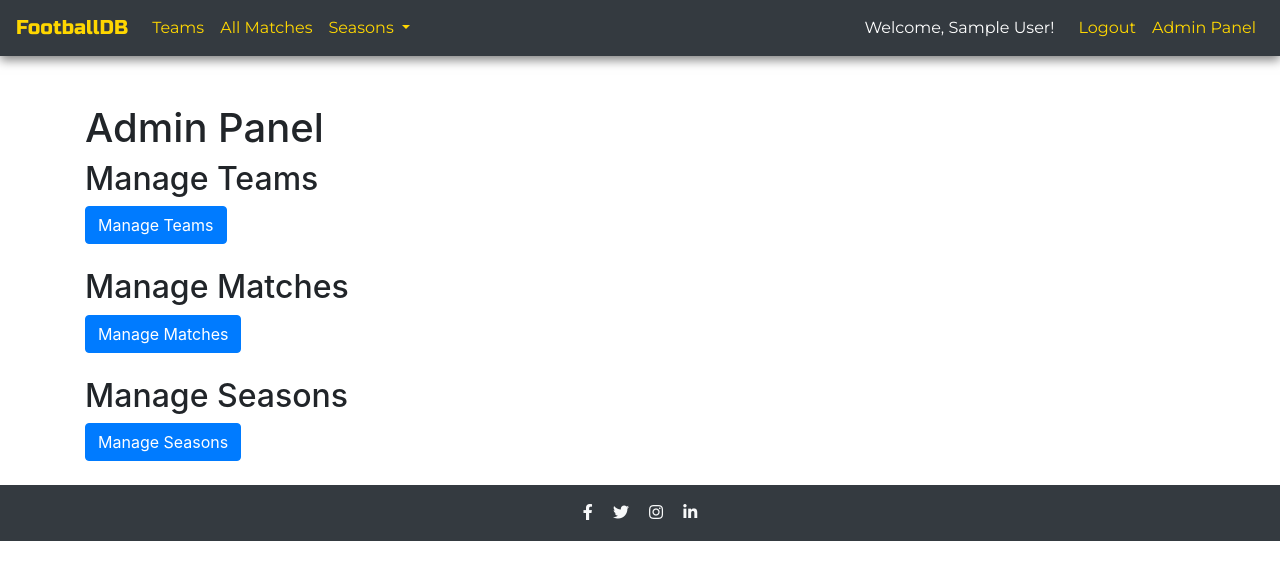
After one commit to gezmisozkan/database-3Kan, a Flask app: page /admin in a window 1280 px wide. The commit adds this page. Shown: the top 580 px of the page. Run offline with Flask 3, Linux system fonts and the light colour scheme; the visitor is signed in with stand-in values (Sample User, id 1); data that the repository does not hold is empty.

Commit message:
admin panel and on delete and on update cascade are added.

```diff
--- a/sql-queries/tables.sql
+++ b/sql-queries/tables.sql
@@ -44,8 +44,8 @@ CREATE TABLE standings (
     points INT NOT NULL,
     point_adjustment INT NOT NULL DEFAULT 0,
 
-    -- FOREIGN KEY (team_name) REFERENCES teams(team_name),
-    FOREIGN KEY (team_id) REFERENCES teams(team_id)
+    FOREIGN KEY (team_id) REFERENCES teams(team_id) ON DELETE CASCADE ON UPDATE CASCADE,
+    FOREIGN KEY (season_id) REFERENCES seasons(season_id) ON DELETE CASCADE ON UPDATE CASCADE
 );
 
 
@@ -72,15 +72,12 @@ create table matches(
     away_team_win BOOLEAN NOT NULL,
     draw BOOLEAN NOT NULL,
 
-    -- FOREIGN KEY (season_id) REFERENCES seasons(season_id),
-
-    -- FOREIGN KEY (home_team_id) REFERENCES teams(team_id),
-    -- FOREIGN KEY (away_team_id) REFERENCES teams(team_id),
+    FOREIGN KEY (home_team_id) REFERENCES teams(team_id) ON DELETE CASCADE ON UPDATE CASCADE,
+    FOREIGN KEY (away_team_id) REFERENCES teams(team_id) ON DELETE CASCADE ON UPDATE CASCADE,
+    FOREIGN KEY (season_id) REFERENCES seasons(season_id) ON DELETE CASCADE ON UPDATE CASCADE,
 
     CHECK (home_team_win + away_team_win + draw = 1),
-    CHECK (home_team_score_margin = -away_team_score_margin),
-    CHECK (season_id REGEXP '^S-[0-9]{4}-[0-9]+(-[A-Z])?$'),
-    CHECK (match_id REGEXP '^M-[0-9]{4}-[0-9]+(-[A-Z])?-[0-9]{3}$')
+    CHECK (home_team_score_margin = -away_team_score_margin)
 );
 
 CREATE TABLE appearances (
@@ -100,7 +97,6 @@ CREATE TABLE appearances (
     away_team BOOLEAN NOT NULL,
     goals_for INT DEFAULT 0,
     goals_against INT DEFAULT 0,
---    goal_difference INT GENERATED ALWAYS AS (goals_for - goals_against) STORED,
     goal_difference INT,
     result ENUM('win', 'lose', 'draw') NOT NULL,
     win BOOLEAN NOT NULL,
@@ -108,12 +104,10 @@ CREATE TABLE appearances (
     draw BOOLEAN NOT NULL,
     points INT DEFAULT 0,
 
-    -- FOREIGN KEY (match_id) REFERENCES matches(match_id),
-
-    -- FOREIGN KEY (season_id) REFERENCES seasons(season_id),
-
-    -- FOREIGN KEY (team_id) REFERENCES teams(team_id),
-    -- FOREIGN KEY (opponent_id) REFERENCES teams(team_id),
+    FOREIGN KEY (match_id) REFERENCES matches(match_id) ON DELETE CASCADE ON UPDATE CASCADE,
+    FOREIGN KEY (season_id) REFERENCES seasons(season_id) ON DELETE CASCADE ON UPDATE CASCADE,
+    FOREIGN KEY (team_id) REFERENCES teams(team_id) ON DELETE CASCADE ON UPDATE CASCADE,
+    FOREIGN KEY (opponent_id) REFERENCES teams(team_id) ON DELETE CASCADE ON UPDATE CASCADE,
 
     CHECK (win + lose + draw = 1),
     CHECK (home_team + away_team = 1)
--- a/sql-queries/user.sql
+++ b/sql-queries/user.sql
@@ -1,6 +1,8 @@
 CREATE TABLE User (
     id INT AUTO_INCREMENT PRIMARY KEY,
-    email VARCHAR(150) UNIQUE NOT NULL,
+    email VARCHAR(255) UNIQUE NOT NULL,
     password VARCHAR(255) NOT NULL,
-    full_name VARCHAR(150) NOT NULL
+    full_name VARCHAR(100) NOT NULL,
+    role ENUM('admin', 'user') DEFAULT 'user',
+    created_at TIMESTAMP DEFAULT CURRENT_TIMESTAMP
 );
--- a/website/__init__.py
+++ b/website/__init__.py
@@ -21,6 +21,8 @@ def create_app():
     from .models import User  # Import the User class
     @login_manager.user_loader
     def load_user(user_id):
+        if user_id == '1':  # Do not restore the admin user
+            return None
         try:
             cursor = g.db.cursor(dictionary=True)
             query = "SELECT * FROM User WHERE id = %s"
--- a/website/models.py
+++ b/website/models.py
@@ -1,11 +1,12 @@
 from flask_login import UserMixin
 
 class User(UserMixin):
-    def __init__(self, id, email, password, full_name):
+    def __init__(self, id, email, password, full_name, role='user'):
         self.id = id
         self.email = email
         self.password = password
         self.full_name = full_name
+        self.role = role
 
     @classmethod
     def from_dict(cls, user_dict):
@@ -16,7 +17,8 @@ class User(UserMixin):
             id=user_dict['id'],
             email=user_dict['email'],
             password=user_dict['password'],
-            full_name=user_dict['full_name']
+            full_name=user_dict['full_name'],
+            role=user_dict.get('role', 'user')
         )
 
     def get_id(self):
--- /dev/null
+++ b/website/templates/admin.html
@@ -0,0 +1,17 @@
+{% extends 'base.html' %}
+
+{% block title %}Admin Panel{% endblock %}
+
+{% block content %}
+<h1>Admin Panel</h1>
+
+<h2>Manage Teams</h2>
+<a href="{{ url_for('views.teams') }}" class="btn btn-primary mb-4">Manage Teams</a>
+
+<h2>Manage Matches</h2>
+<a href="{{ url_for('views.matches') }}" class="btn btn-primary mb-4">Manage Matches</a>
+
+<h2>Manage Seasons</h2>
+<a href="{{ url_for('views.search_seasons') }}" class="btn btn-primary mb-4">Manage Seasons</a>
+
+{% endblock %}
--- a/website/templates/base.html
+++ b/website/templates/base.html
@@ -63,6 +63,11 @@
                         <a class="nav-link" href="/sign-up">Sign Up</a>
                     </li>
                 {% endif %}
+                {% if current_user.role == 'admin' %}
+                    <li class="nav-item">
+                        <a class="nav-link" href="/admin">Admin Panel</a>
+                    </li>
+                {% endif %}
             </ul>
         </div>
     </nav>
--- a/website/templates/teams.html
+++ b/website/templates/teams.html
@@ -25,6 +25,12 @@
           <td>{{ team['team_name'] }}</td>
           <td>
               <a class="btn btn-info btn-sm" href="{{ url_for('views.team_details', team_id=team['team_id']) }}">View Details</a>
+
+              {% if current_user.is_authenticated and current_user.role == 'admin' %}
+              <form method="POST" action="{{ url_for('views.delete_team', team_id=team['team_id']) }}" style="display:inline;">
+                  <button type="submit" class="btn btn-danger btn-sm">Delete</button>
+              </form>
+              {% endif %}
           </td>
       </tr>
       {% endfor %}
--- a/website/views.py
+++ b/website/views.py
@@ -1,5 +1,5 @@
 import mysql.connector
-from flask import Blueprint, render_template, request, g, redirect, url_for
+from flask import Blueprint, render_template, request, g, redirect, url_for, flash
 from flask_login import login_required, current_user
 
 views = Blueprint('views', __name__)
@@ -42,7 +42,7 @@ def load_recent_seasons():
     finally:
         cursor.close()
 
-@views.route('/seasons/<int:year>', methods=['GET'])
+@views.route('/seasons/<year>', methods=['GET'])
 def season_tiers(year):
     """
     This view displays all available tiers for the selected season year.
@@ -145,11 +145,22 @@ def matches():
             total_results = cursor.fetchone()['total']
             total_pages = (total_results // per_page) + (1 if total_results % per_page > 0 else 0)
 
+            # Get match details and team IDs
             match_query = """
-                SELECT match_id, home_team_name, away_team_name, home_team_score, away_team_score
-                FROM matches
-                WHERE home_team_name = %s OR away_team_name = %s
-                ORDER BY match_id DESC
+                SELECT
+                    m.match_id,
+                    m.match_name,
+                    m.home_team_name,
+                    m.away_team_name,
+                    t1.team_id AS home_team_id,
+                    t2.team_id AS away_team_id,
+                    m.home_team_score,
+                    m.away_team_score
+                FROM matches m
+                JOIN teams t1 ON m.home_team_name = t1.team_name
+                JOIN teams t2 ON m.away_team_name = t2.team_name
+                WHERE m.home_team_name = %s OR m.away_team_name = %s
+                ORDER BY m.match_id DESC
                 LIMIT %s OFFSET %s
             """
             cursor.execute(match_query, (selected_team, selected_team, per_page, offset))
@@ -295,3 +306,88 @@ def match_details(match_id):
         cursor.close()
 
     return render_template("match_details.html", match=match_info)
+
+
+@views.route('/delete-team/<team_id>', methods=['POST'])
+@login_required
+def delete_team(team_id):
+    if current_user.role != 'admin':
+        flash('Only admins can delete teams.', 'error')
+        return redirect(url_for('views.teams'))
+
+    try:
+        cursor = g.db.cursor()
+        cursor.execute("DELETE FROM teams WHERE team_id = %s", (team_id,))
+        g.db.commit()
+        flash(f'Team deleted successfully!', 'success')
+    except mysql.connector.Error as e:
+        flash(f'Failed to delete team: {e}', 'error')
+    finally:
+        cursor.close()
+
+    return redirect(url_for('views.teams'))
+
+@views.route('/delete-match/<match_id>', methods=['POST'])
+@login_required
+def delete_match(match_id):
+    """
+    Route to delete a match from the database.
+    The user is redirected back to the current page for the selected team.
+    """
+    if current_user.role != 'admin':
+        flash('Only admins can delete matches.', 'error')
+        return redirect(url_for('views.matches'))
+
+    page = request.form.get('page', 1)
+    selected_team = request.form.get('selected_team')
+
+    try:
+        cursor = g.db.cursor()
+
+        # Delete the match from the Matches table
+        cursor.execute("DELETE FROM Matches WHERE match_id = %s", (match_id,))
+        g.db.commit()
+
+        flash(f'Match {match_id} deleted successfully!', 'success')
+    except mysql.connector.Error as e:
+        flash(f'An error occurred while deleting match {match_id}: {e}', 'error')
+    finally:
+        cursor.close()
+
+    return redirect(url_for('views.matches', page=page, selected_team=selected_team))
+
+
+@views.route('/admin', methods=['GET'])
+@login_required
+def admin_dashboard():
+    if current_user.role != 'admin':
+        flash('Only admins can access the admin panel.', 'error')
+        return redirect(url_for('views.home'))
+
+    return render_template('admin.html')
+
+@views.route('/delete-season/<season_id>', methods=['POST'])
+@login_required
+def delete_season(season_id):
+    """
+    Route to delete a season from the database.
+    Only admin users can delete a season.
+    """
+    if current_user.role != 'admin':
+        flash('Only admins can delete seasons.', 'error')
+        return redirect(url_for('views.search_seasons'))
+
+    try:
+        cursor = g.db.cursor()
+
+        # Delete the season from the Seasons table
+        cursor.execute("DELETE FROM Seasons WHERE season_id = %s", (season_id,))
+        g.db.commit()
+
+        flash(f'Season {season_id} deleted successfully!', 'success')
+    except mysql.connector.Error as e:
+        flash(f'An error occurred while deleting season {season_id}: {e}', 'error')
+    finally:
+        cursor.close()
+
+    return redirect(url_for('views.search_seasons'))
--- a/yapılanlar.txt
+++ b/yapılanlar.txt
@@ -20,3 +20,5 @@
 Kullanıcının sadece yeni şifre girmesi gerekiyor
 - CSS bütün sayfalara eklendi
 -- Pagination eklendi
+-- Admin panel eklendi
+-- Admin maçları, sezonları ve takımları silebiliyor, buton sadece admine görünüyor
```
Also changed, not shown: utils/insert_to_db.py (+41 -4 lines), website/templates/matches.html (+22 -8 lines), website/templates/seasons.html (+12 -1 lines), yapılacaklar.txt (+10 -0 lines). Lines whose indentation alone changed are shown as unchanged.
